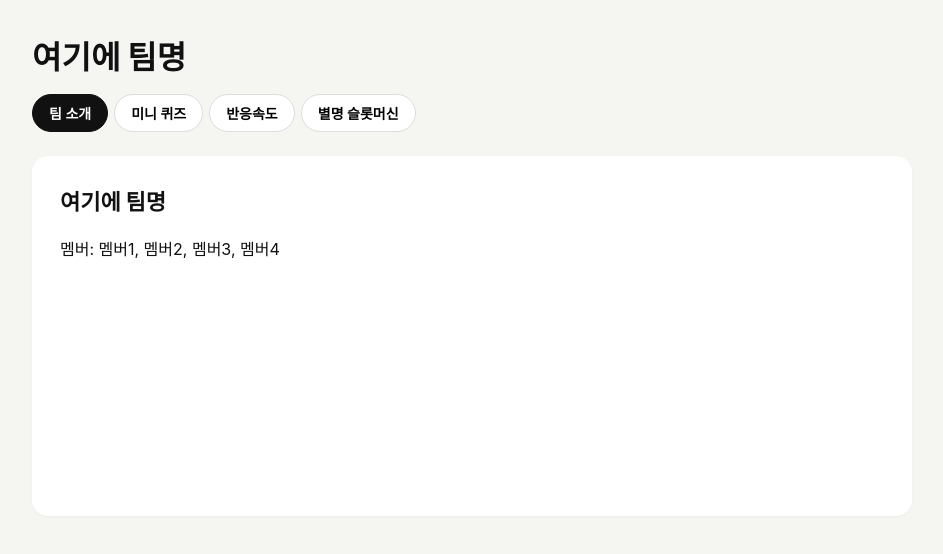
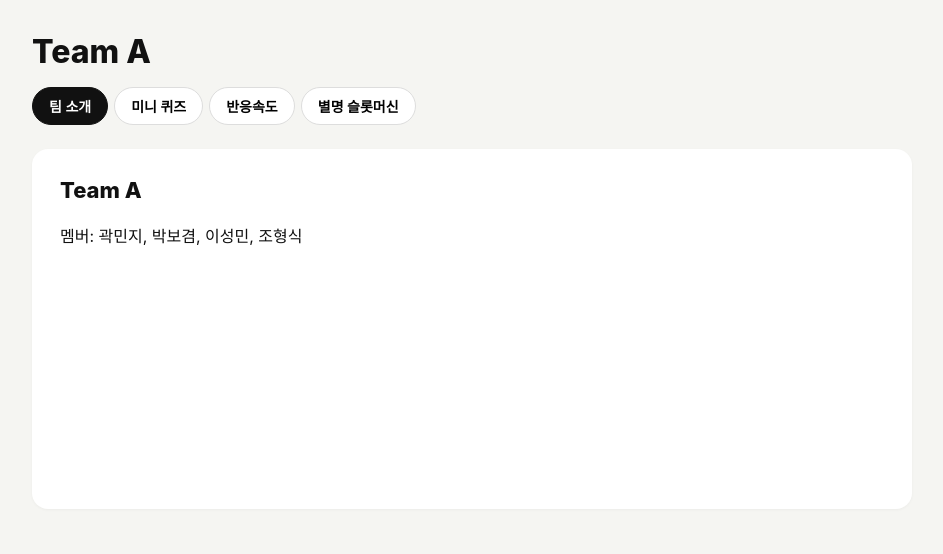
Before and after one commit to danlee-dev/next-session12, a React (Vite) app: page / in a window 1280 px wide. Shown: the top 554 px of the page, without its empty margins (168-1111 px from the left). Built offline with nearby package versions, Linux system fonts and the light colour scheme.

Commit message:
add: Team name, member name

```diff
--- a/src/App.jsx
+++ b/src/App.jsx
@@ -8,12 +8,12 @@ import NicknameSlot from './sections/NicknameSlot'
 // ─────────────────────────────────────────────
 //  팀에서 이 부분만 직접 채워주세요
 // ─────────────────────────────────────────────
-const TEAM_NAME = '여기에 팀명'
+const TEAM_NAME = 'Team A'
 const MEMBERS = [
-  '멤버1',
-  '멤버2',
-  '멤버3',
-  '멤버4',
+  '곽민지',
+  '박보겸',
+  '이성민',
+  '조형식',
 ]
 // ─────────────────────────────────────────────
 
```
